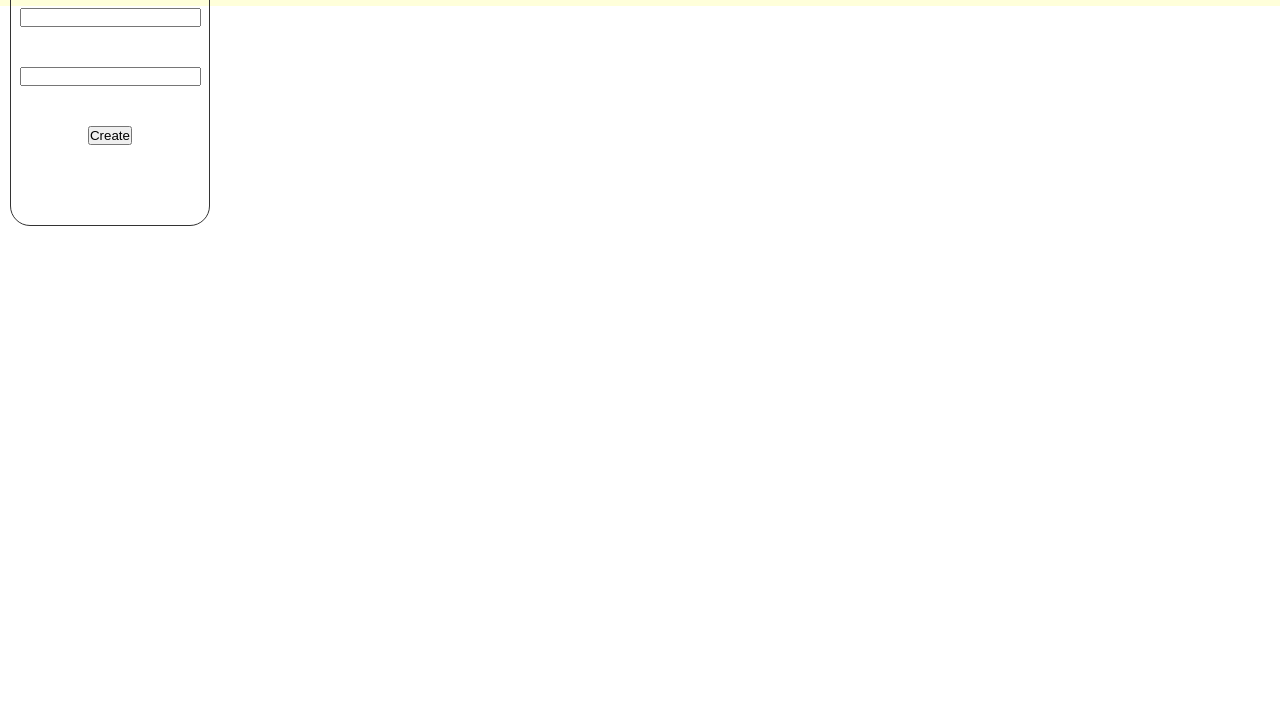
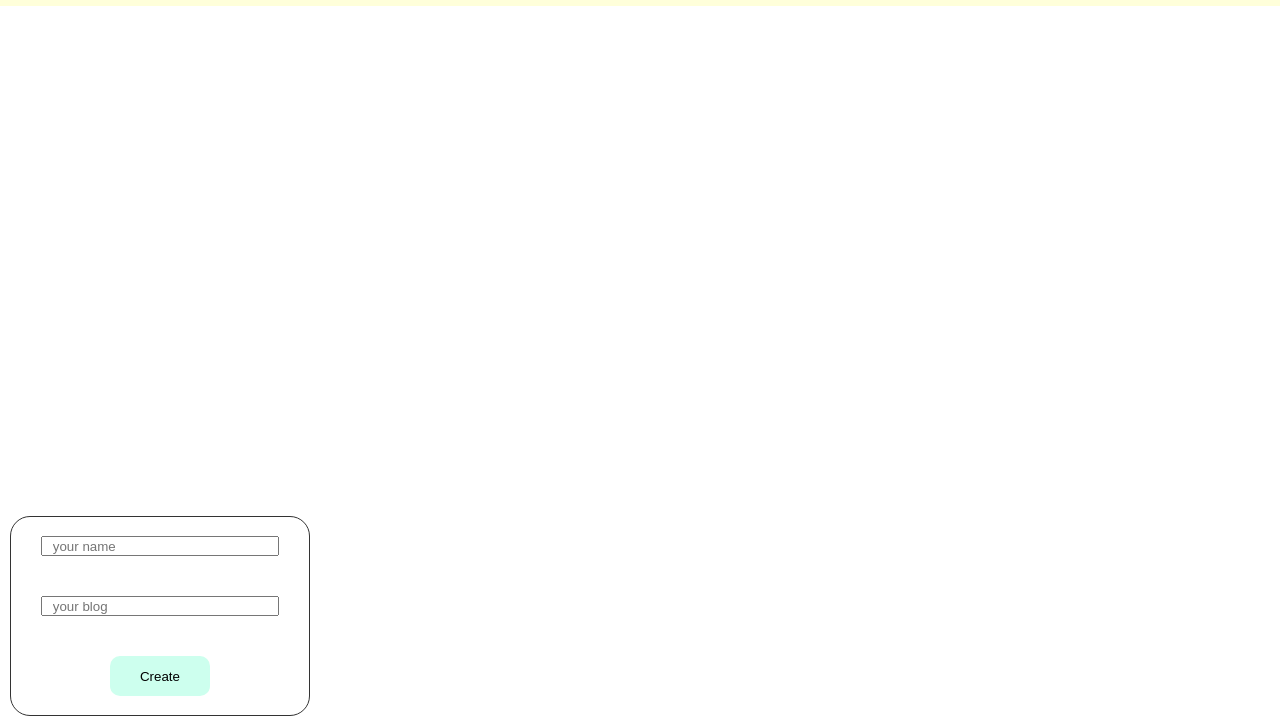
Before and after one commit to MrTort54/blog, a website: page public/index.html in a window 1280 px wide. Shown: the part 74-800 px from the top of the page. Drawn offline with Linux system fonts and the light colour scheme.

```diff
--- a/app.js
+++ b/app.js
@@ -12,7 +12,7 @@
 
 mongoose
     .connect(
-        `mongodb+srv://${process.env.USERNAME}:${process.env.PASSWORD}@cluster0.f5xp95z.mongodb.net/`
+        'mongodb+srv://ohnycht:CLa6PbJ5Fg1p0d2B@cluster0.f5xp95z.mongodb.net/'
     )
     .then(() => console.log('connected'));
 
--- a/package.json
+++ b/package.json
@@ -2,6 +2,7 @@
   "dependencies": {
     "dotenv": "^16.4.5",
     "express": "^4.19.2",
+    "mongodb": "^6.5.0",
     "mongoose": "^8.2.4"
   }
 }
--- a/public/index.html
+++ b/public/index.html
@@ -8,8 +8,8 @@
     </head>
     <body>
         <div class="popUpCreate">
-            <input type="text" />
-            <input type="text" />
+            <input type="text" placeholder="your name" />
+            <input type="text" placeholder="your blog" />
             <button>Create</button>
         </div>
         <header>
--- a/public/style.css
+++ b/public/style.css
@@ -20,8 +20,8 @@
 }
 
 .popUpCreate {
-    width: 200px;
-    height: 300px;
+    width: 300px;
+    height: 200px;
     display: flex;
     justify-content: center;
     align-items: center;
@@ -30,6 +30,21 @@
     border-radius: 20px;
     border: 1px solid #333;
     position: absolute;
-    top: 0px;
+    bottom: 10px;
     left: 10px;
+    background-color: #fff;
 }
+
+.popUpCreate > button {
+    width: 100px;
+    height: 40px;
+    border-radius: 10px;
+    background-color: rgb(205, 255, 238);
+    border: none;
+}
+
+.popUpCreate > input {
+    width: 80%;
+    height: 20px;
+    padding-left: 10px;
+}
```
Also changed, not shown: 1 other file.
